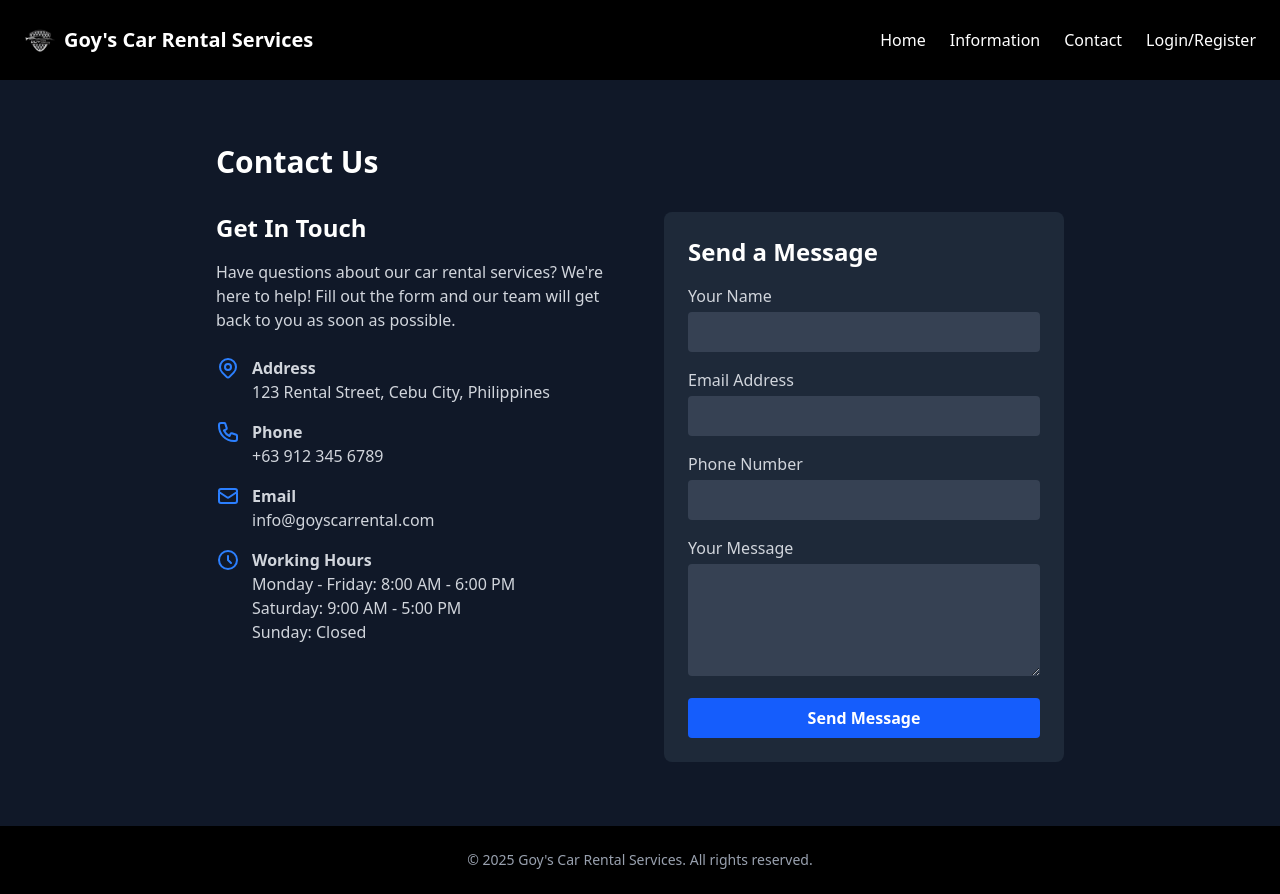
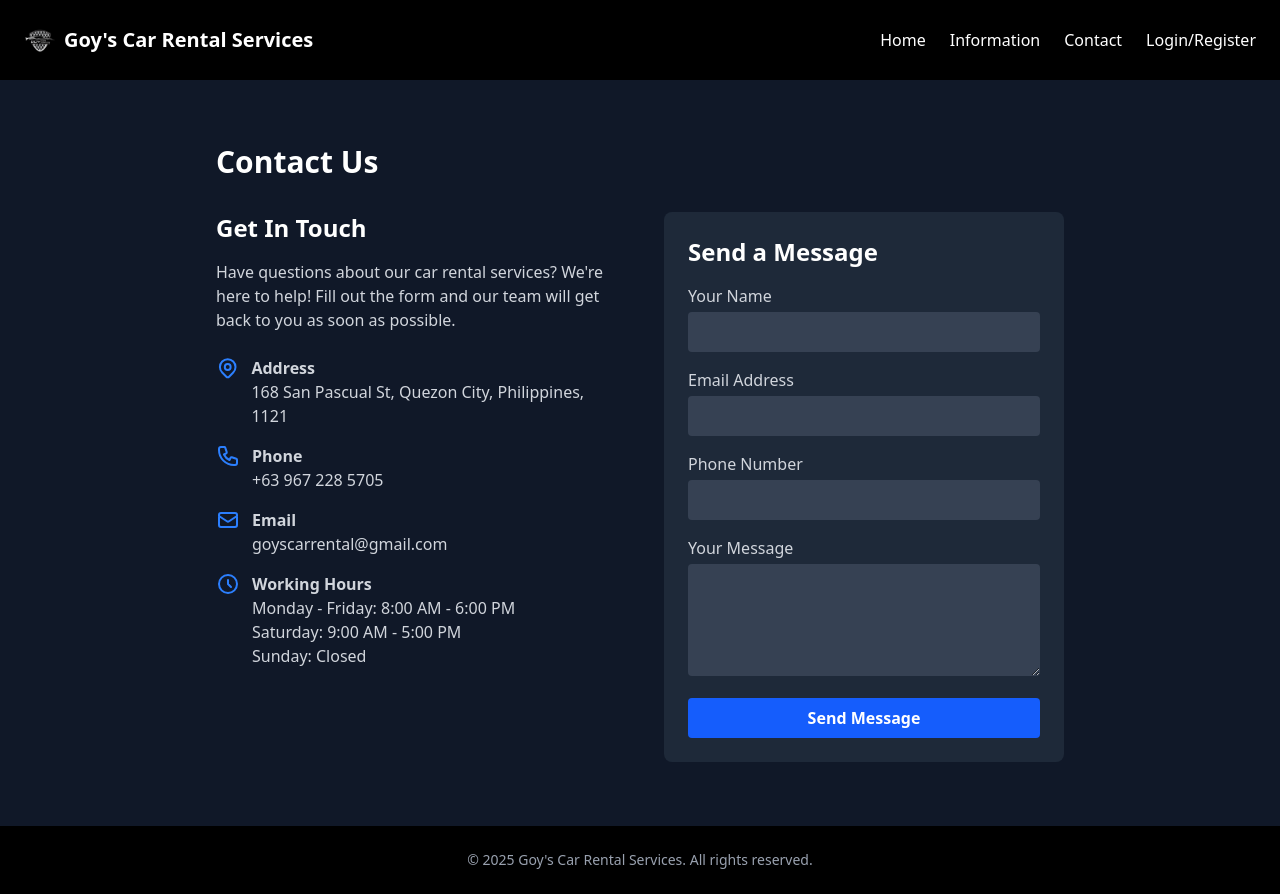
Before and after one commit to Archie32222/goysrentalshop, a React (Vite) app: page /contact in a window 1280 px wide. Built offline with nearby package versions, Linux system fonts and the light colour scheme.

Commit message:
Update ContactPage.jsx
update

```diff
--- a/src/pages/ContactPage.jsx
+++ b/src/pages/ContactPage.jsx
@@ -74,7 +74,7 @@ const ContactPage = () => {
                 </svg>
                 <div>
                   <h3 className="font-semibold">Address</h3>
-                  <p>123 Rental Street, Cebu City, Philippines</p>
+                  <p>168 San Pascual St, Quezon City, Philippines, 1121</p>
                 </div>
               </div>
 
@@ -95,7 +95,7 @@ const ContactPage = () => {
                 </svg>
                 <div>
                   <h3 className="font-semibold">Phone</h3>
-                  <p>+63 912 345 6789</p>
+                  <p>+63 967 228 5705</p>
                 </div>
               </div>
 
@@ -116,7 +116,7 @@ const ContactPage = () => {
                 </svg>
                 <div>
                   <h3 className="font-semibold">Email</h3>
-                  <p>info@goyscarrental.com</p>
+                  <p>goyscarrental@gmail.com</p>
                 </div>
               </div>
 
```
